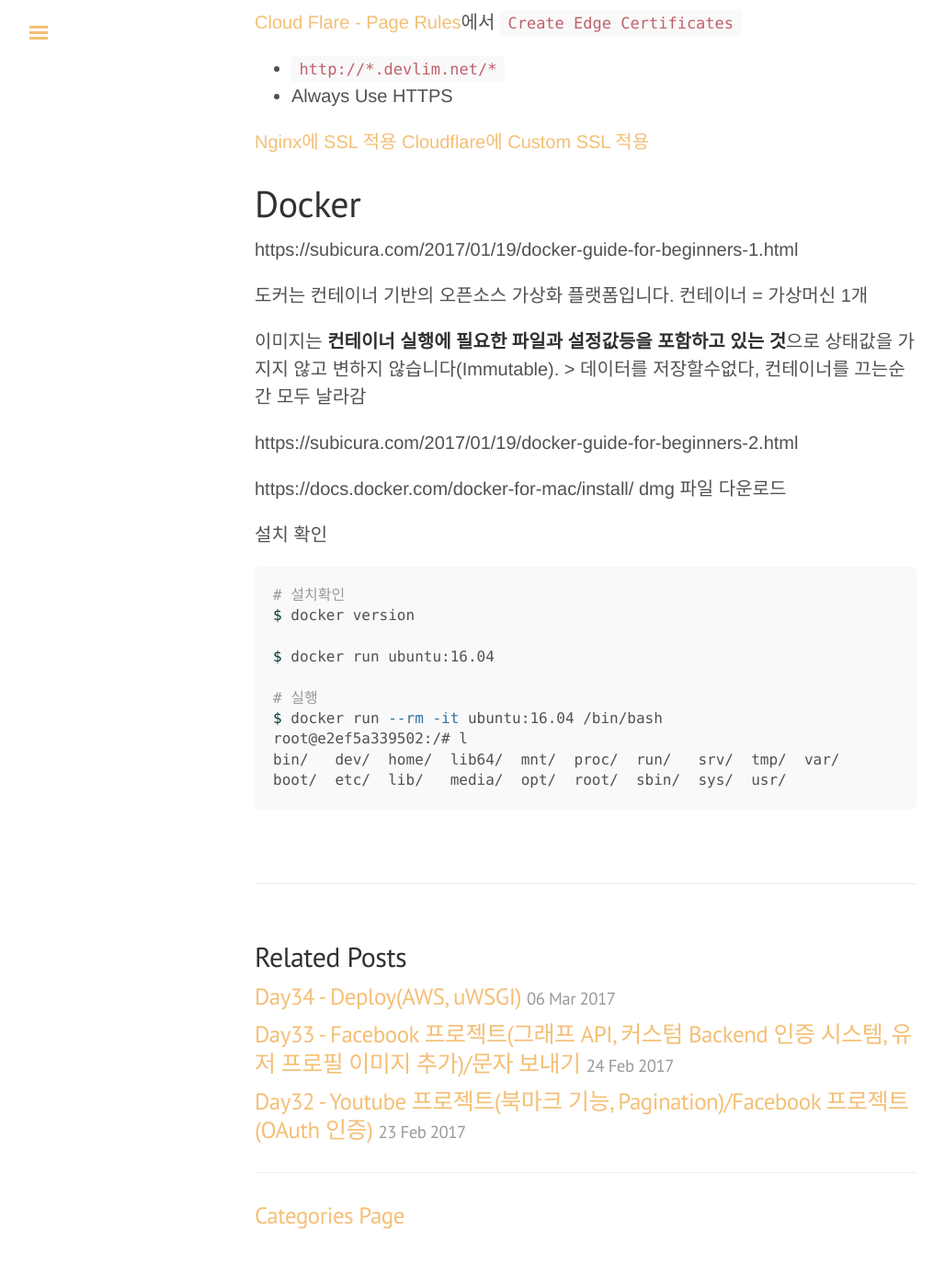
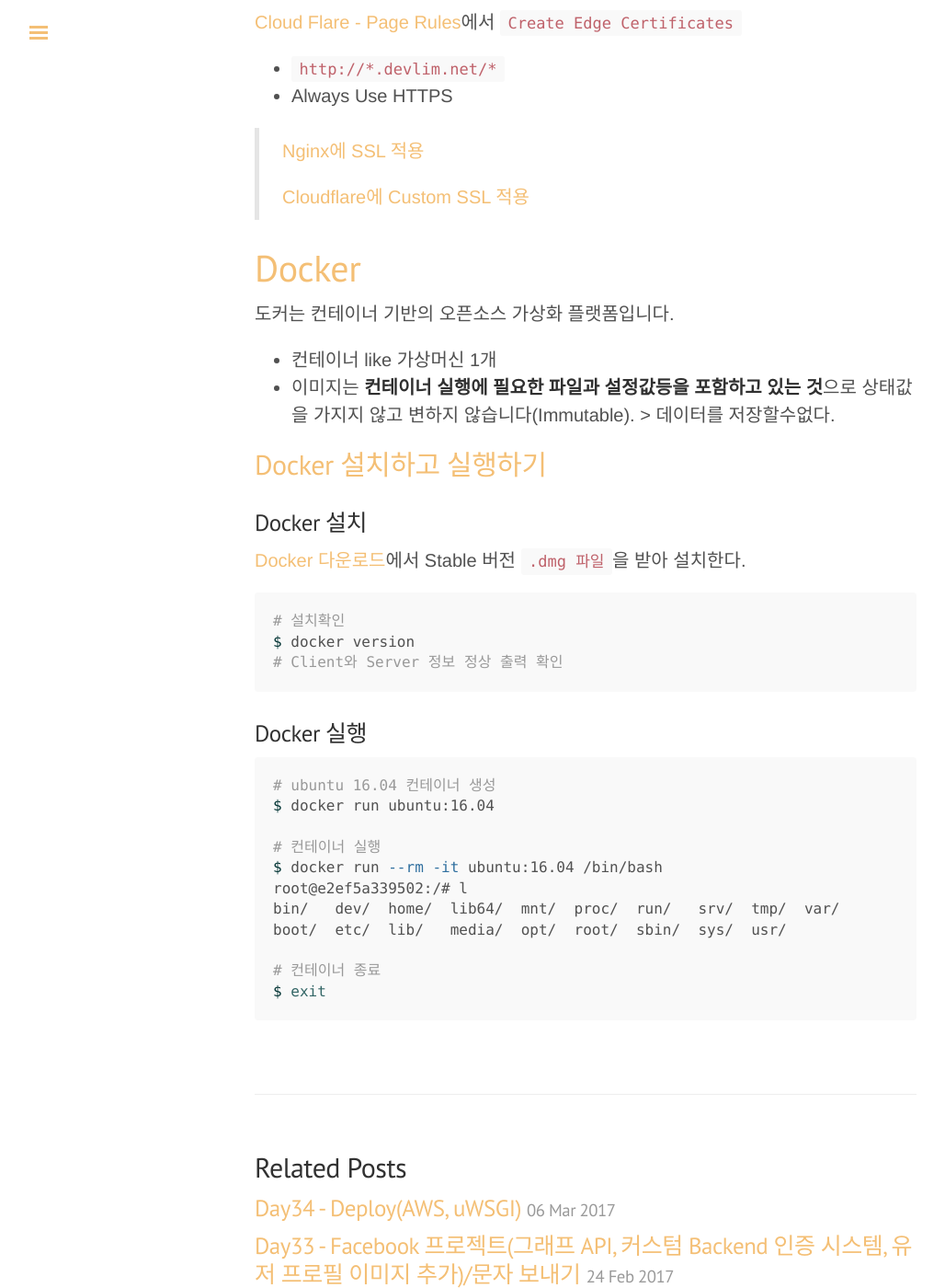
Before and after one commit to pinstinct/pinstinct.github.com, a Jekyll site: the page built from _posts/2017-03-07-wps-35.md, in a window 1280 px wide and 1400 px high, scrolled down 4863 px. Shown: the whole window at 92% size, without its empty margins (3-1031 px from the left). Built offline with Jekyll 4.4.1, drawn with Linux system fonts in a browser that asks for light colours.

Commit message:
wps35 post

````diff
--- a/_posts/2017-03-07-wps-35.md
+++ b/_posts/2017-03-07-wps-35.md
@@ -197,33 +197,41 @@
 - `http://*.devlim.net/*`
 - Always Use HTTPS
 
-[Nginx에 SSL 적용](https://haandol.wordpress.com/2014/03/12/nginx-ssl-%EC%A0%81%EC%9A%A9%ED%95%98%EA%B8%B0startssl-com%EC%9D%84-%EC%9D%B4%EC%9A%A9%ED%95%98%EC%97%AC/)
-[Cloudflare에 Custom SSL 적용](https://support.cloudflare.com/hc/en-us/articles/200170466-How-do-I-upload-a-custom-SSL-certificate-Business-or-Enterprise-only-)
+> [Nginx에 SSL 적용](https://haandol.wordpress.com/2014/03/12/nginx-ssl-%EC%A0%81%EC%9A%A9%ED%95%98%EA%B8%B0startssl-com%EC%9D%84-%EC%9D%B4%EC%9A%A9%ED%95%98%EC%97%AC/)
+>
+> [Cloudflare에 Custom SSL 적용](https://support.cloudflare.com/hc/en-us/articles/200170466-How-do-I-upload-a-custom-SSL-certificate-Business-or-Enterprise-only-)
 
-
-# Docker
-https://subicura.com/2017/01/19/docker-guide-for-beginners-1.html
+# [Docker](https://subicura.com/2017/01/19/docker-guide-for-beginners-1.html)
 
 도커는 컨테이너 기반의 오픈소스 가상화 플랫폼입니다.
-컨테이너 = 가상머신 1개
 
-이미지는 **컨테이너 실행에 필요한 파일과 설정값등을 포함하고 있는 것**으로 상태값을 가지지 않고 변하지 않습니다(Immutable). > 데이터를 저장할수없다, 컨테이너를 끄는순간 모두 날라감
+- 컨테이너 like 가상머신 1개
+- 이미지는 **컨테이너 실행에 필요한 파일과 설정값등을 포함하고 있는 것**으로 상태값을 가지지 않고 변하지 않습니다(Immutable). > 데이터를 저장할수없다.
 
-https://subicura.com/2017/01/19/docker-guide-for-beginners-2.html
+## [Docker 설치하고 실행하기](https://subicura.com/2017/01/19/docker-guide-for-beginners-2.html)
 
-https://docs.docker.com/docker-for-mac/install/ dmg 파일 다운로드
+### Docker 설치
 
-설치 확인
+[Docker 다운로드](https://docs.docker.com/docker-for-mac/install/)에서 Stable 버전 `.dmg 파일`을 받아 설치한다.
 
 ```shell
 # 설치확인
 $ docker version
+# Client와 Server 정보 정상 출력 확인
+```
 
+### Docker 실행
+
+```shell
+# ubuntu 16.04 컨테이너 생성
 $ docker run ubuntu:16.04
 
-# 실행
+# 컨테이너 실행
 $ docker run --rm -it ubuntu:16.04 /bin/bash
 root@e2ef5a339502:/# l
 bin/   dev/  home/  lib64/  mnt/  proc/  run/   srv/  tmp/  var/
 boot/  etc/  lib/   media/  opt/  root/  sbin/  sys/  usr/
+
+# 컨테이너 종료
+$ exit
 ```
````
